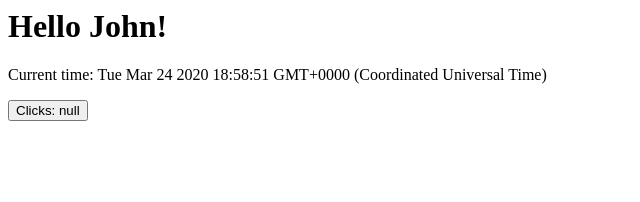
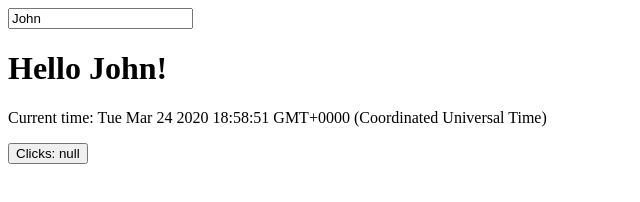
Before and after one commit to tarvainen/custom-html-components-demo, a website built with Parcel: page index.html in a window 1280 px wide. Shown: the whole page, without its empty margins (0-640 px from the left). Built offline with nearby package versions, Linux system fonts and the light colour scheme.

Commit message:
Change display name from the input

```diff
--- a/index.html
+++ b/index.html
@@ -6,7 +6,19 @@
   </head>
 
   <body>
-    <app-welcome name="John"></app-welcome>
+    <input
+      placeholder="Name"
+      type="text"
+      oninput="(
+        function (e) {
+          document
+            .getElementById('app-welcome')
+            .setAttribute('name', this.value)
+        }).call(this)"
+      value="John"
+    />
+
+    <app-welcome id="app-welcome" name="John"></app-welcome>
 
     <app-clock></app-clock>
 
```
Also changed, not shown: src/index.js (line endings or trailing spaces).
